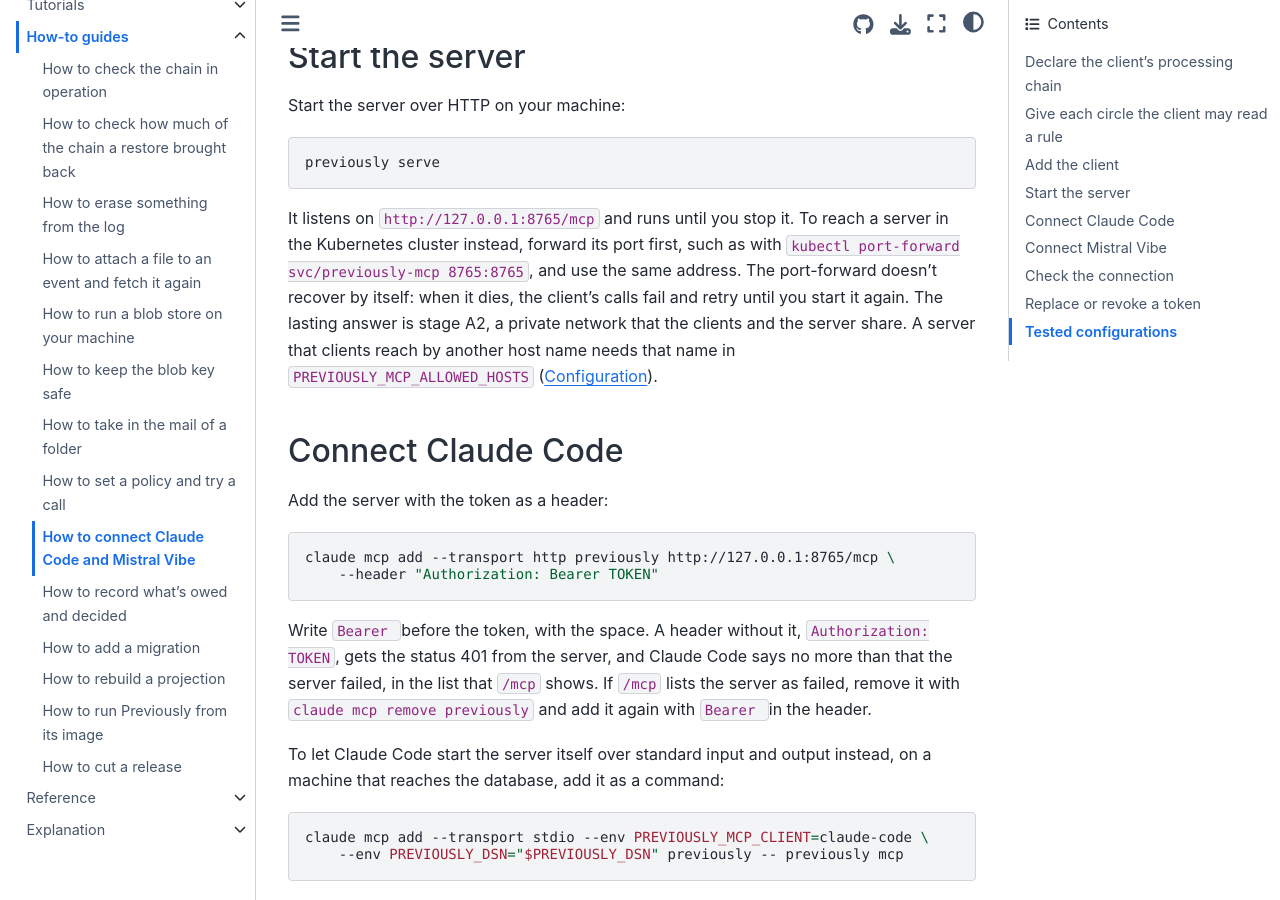
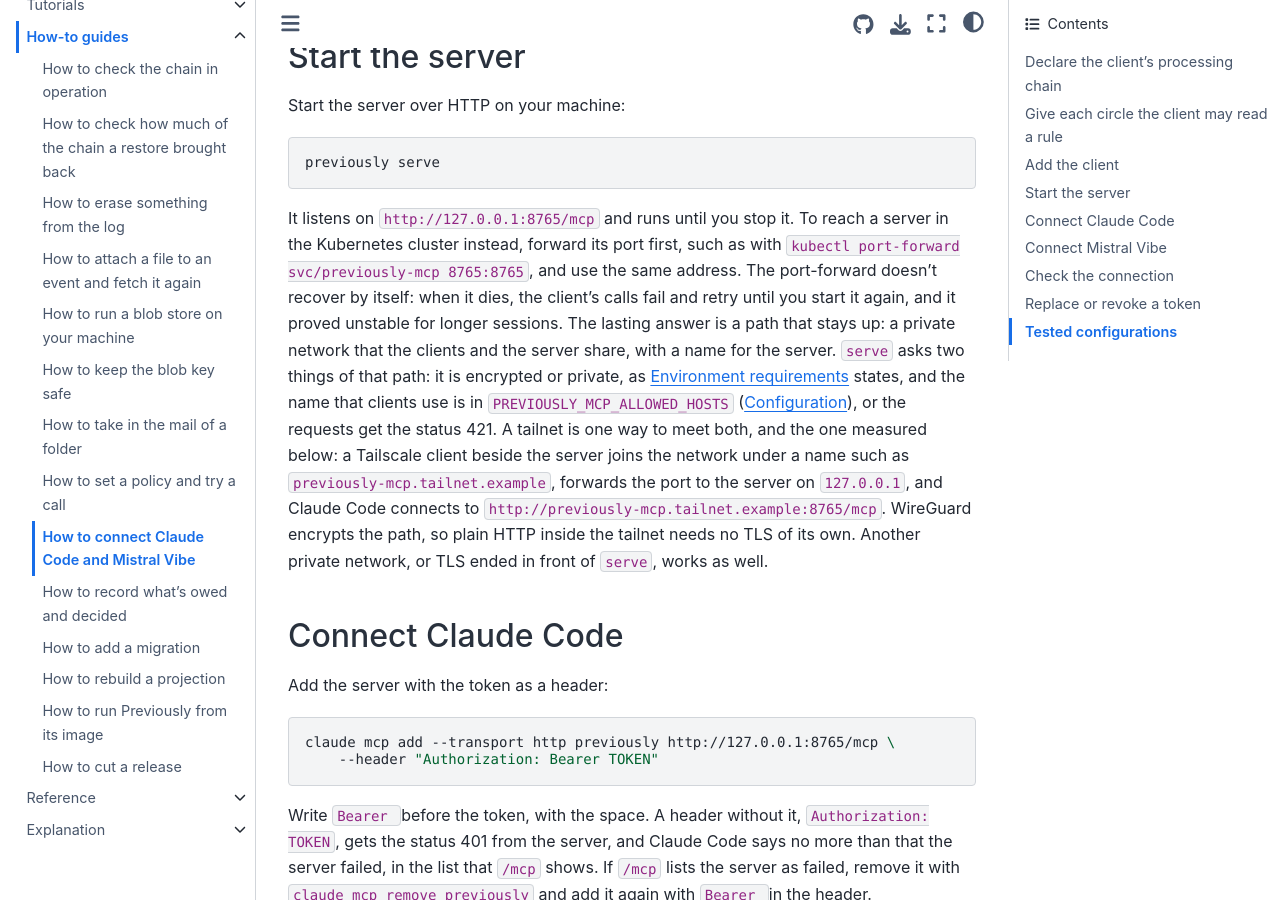
Before and after one commit to jensens/previously, a Sphinx documentation site: the page built from docs/how-to/connect-claude-code-and-vibe.md, in a window 1280 px wide and 900 px high, scrolled down 2144 px. Built offline with Sphinx 7.4.7 and the Sphinx Book theme 1.1.4, drawn with Linux system fonts in a browser that asks for light colours; some of the changed text lies outside the part shown.

Commit message:
how-to: the tailnet as the path to serve, measured on 2026-10-13
Assisted-By: Claude Opus 5.5 <noreply@anthropic.com>

```diff
--- a/docs/how-to/connect-claude-code-and-vibe.md
+++ b/docs/how-to/connect-claude-code-and-vibe.md
@@ -83,9 +83,12 @@ previously serve
 
 It listens on `http://127.0.0.1:8765/mcp` and runs until you stop it.
 To reach a server in the Kubernetes cluster instead, forward its port first, such as with `kubectl port-forward svc/previously-mcp 8765:8765`, and use the same address.
-The port-forward doesn't recover by itself: when it dies, the client's calls fail and retry until you start it again.
-The lasting answer is stage A2, a private network that the clients and the server share.
-A server that clients reach by another host name needs that name in `PREVIOUSLY_MCP_ALLOWED_HOSTS` ({ref}`configuration-reference`).
+The port-forward doesn't recover by itself: when it dies, the client's calls fail and retry until you start it again, and it proved unstable for longer sessions.
+The lasting answer is a path that stays up: a private network that the clients and the server share, with a name for the server.
+`serve` asks two things of that path: it is encrypted or private, as {ref}`environment-requirements` states, and the name that clients use is in `PREVIOUSLY_MCP_ALLOWED_HOSTS` ({ref}`configuration-reference`), or the requests get the status 421.
+A tailnet is one way to meet both, and the one measured below: a Tailscale client beside the server joins the network under a name such as `previously-mcp.tailnet.example`, forwards the port to the server on `127.0.0.1`, and Claude Code connects to `http://previously-mcp.tailnet.example:8765/mcp`.
+WireGuard encrypts the path, so plain HTTP inside the tailnet needs no TLS of its own.
+Another private network, or TLS ended in front of `serve`, works as well.
 
 ## Connect Claude Code
 
@@ -182,4 +185,8 @@ Claude Code and Mistral Vibe 2.26.1, in its default harness, were measured on 20
 - The `kubectl port-forward` died during the run, and the clients retried.
   The handle of `write_assertion` absorbed the retries: no duplicate was written.
 
+Claude Code was measured on 2026-10-13 against `previously serve` `0.1.0a6` in the cluster through a tailnet, not a port-forward: a Tailscale client in userspace beside the server, a self-hosted Headscale control server, plain HTTP inside WireGuard, and the tailnet name of the server in `PREVIOUSLY_MCP_ALLOWED_HOSTS`.
+`whoami` answered through that address, and `previously access` listed the call like every other.
+The tailnet's access policy let one person's machine reach the port, and no rule let the pod reach anyone.
+
 Not measured: the `[tools.…]` keys of Vibe's configuration, whose names assume `previously_<tool>`, and the mark `anthropic/requiresUserInteraction`, which no release carries yet.
```
